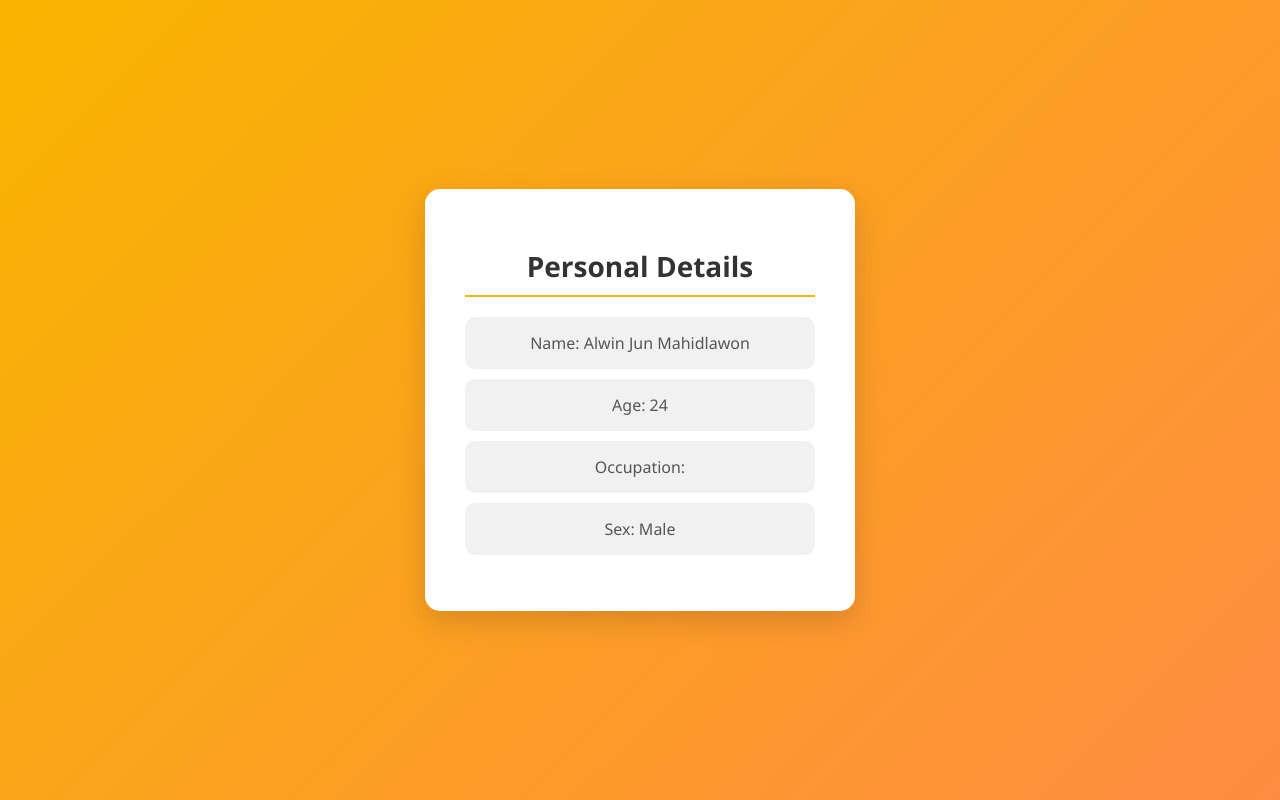
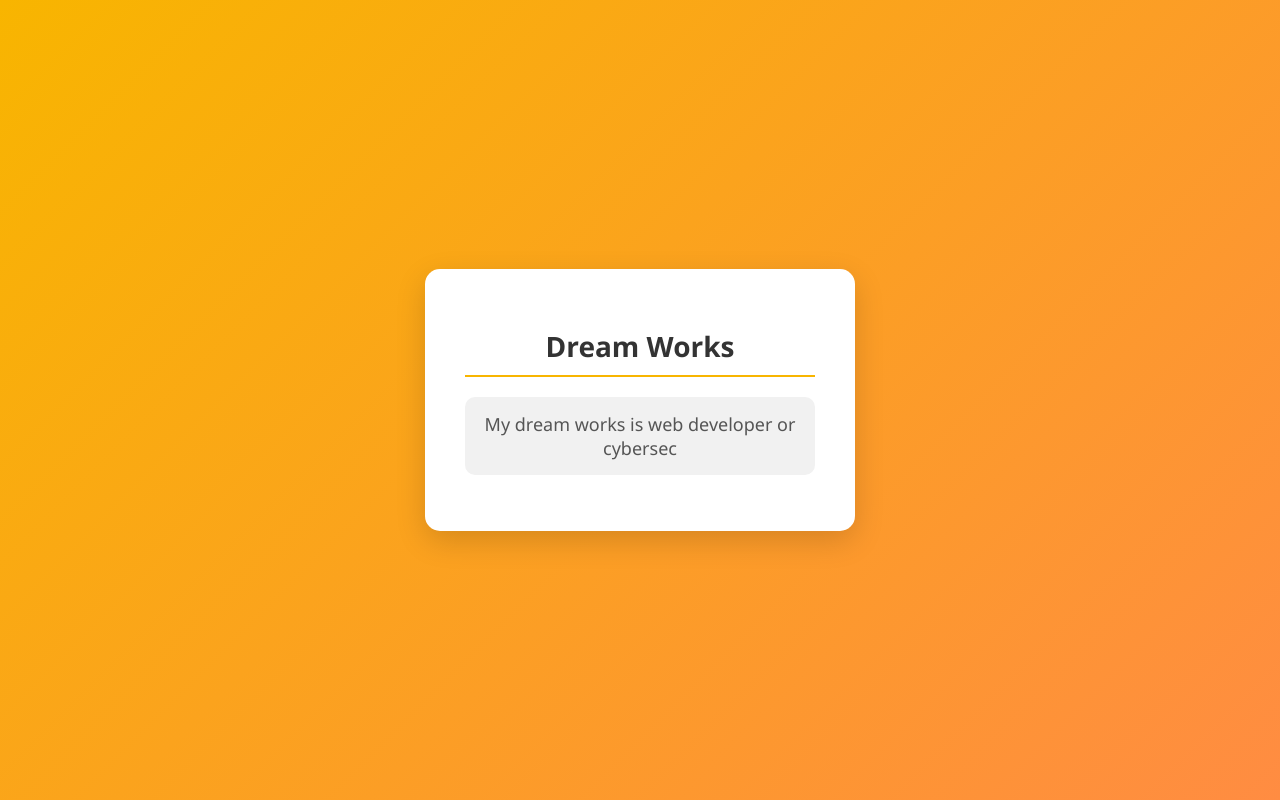
Before and after one commit to AlwinJun/ccm, a plain HTML site: page lab3-dream_works.html in a window 1280 px wide. Drawn offline with Linux system fonts and the light colour scheme.

Commit message:
Update and rename lab1-personal_details.html to lab3-dream_works.html

```diff
--- a/lab1-personal_details.html
+++ b/lab3-dream_works.html
@@ -3,7 +3,7 @@
 <head>
     <meta charset="UTF-8">
     <meta name="viewport" content="width=device-width, initial-scale=1.0">
-    <title>Personal Details</title>
+    <title>Dream Works</title>
     <style>
         /* Apply a beautiful gradient background */
         body {
@@ -51,7 +51,7 @@
             margin: 10px 0;
             padding: 15px;
             border-radius: 10px;
-            font-size: 16px;
+            font-size: 18px;
             color: #555;
             transition: background-color 0.3s ease, transform 0.3s ease;
         }
@@ -81,12 +81,9 @@
 <body>
 
 <div class="container">
-    <h1>Personal Details</h1>
+    <h1>Dream Works</h1>
     <ul>
-        <li>Name: Alwin Jun Mahidlawon</li>
-        <li>Age: 24</li>
-        <li>Occupation: </li>
-        <li>Sex: Male</li>
+        <li>My dream works is web developer or cybersec</li>
     </ul>
 </div>
 
```
